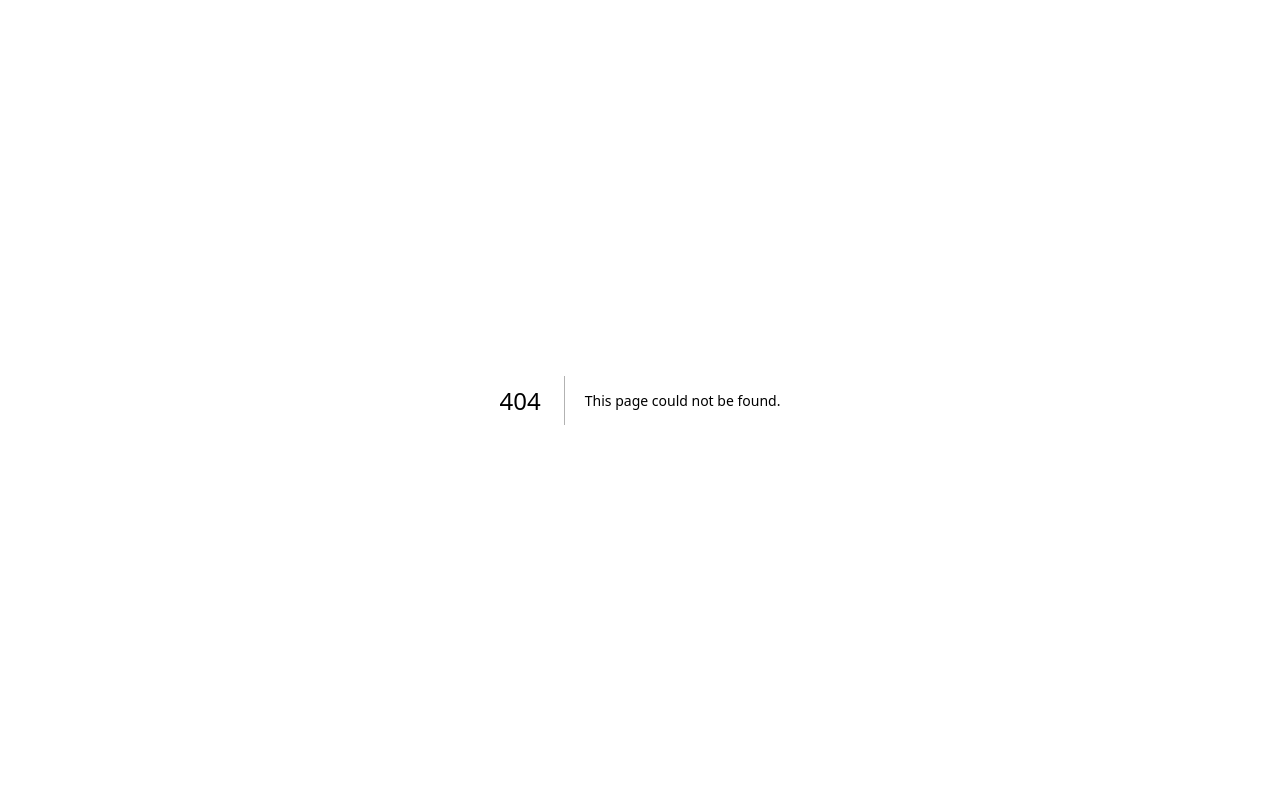
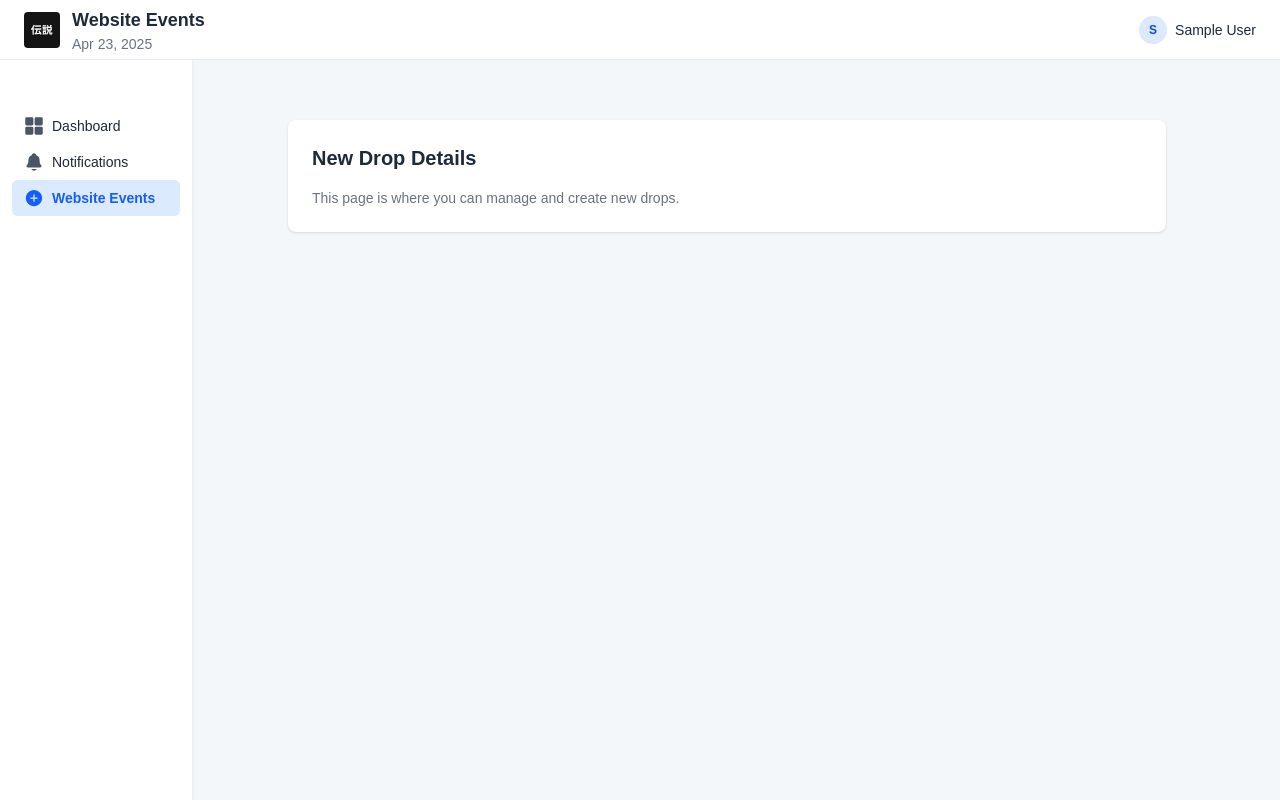
Before and after one commit to Legends-Media-Dev/Legends-Web-App, a Next.js app: page /websiteEvents in a window 1280 px wide. Before the commit this address had no page. Built offline with nearby package versions, Linux system fonts and the light colour scheme; no server answers; sample sign-in values are in the browser's storage.

Commit message:
Fixed side bar and nav bar... again

```diff
--- a/src/app/giveaways/page.jsx
+++ /dev/null
@@ -1,70 +0,0 @@
-"use client";
-
-import { useState } from "react";
-import { useRouter } from "next/navigation";
-import { auth } from "../../lib/firebase";
-import Link from "next/link";
-import Sidebar from "@/components/Sidebar";
-
-export default function GiveawaysPage() {
-  const [dropdownOpen, setDropdownOpen] = useState(false);
-
-  return (
-    <div className="flex min-h-screen bg-[#f4f7f9] text-gray-800">
-      {/* Sidebar */}
-      <Sidebar />
-
-      {/* Main Content */}
-      <main className="flex-1 p-8 ml-64">
-        {/* Header */}
-        <div className="flex justify-between items-center mb-8 relative">
-          <div className="ml-8">
-            <h1 className="text-2xl font-bold">Giveaways</h1>
-            <p className="text-sm text-gray-500">14th Apr 2025</p>
-          </div>
-
-          {/* Profile Dropdown */}
-          <div className="relative pr-20">
-            <button
-              onClick={() => setDropdownOpen(!dropdownOpen)}
-              className="flex items-center space-x-2 focus:outline-none"
-            >
-              <img src="/images/jessica.png" className="w-10 h-10 rounded-full object-cover" alt="User" />
-              <span className="text-xl font-bold">Jessica Guzman</span>
-              <svg
-                className={`w-4 h-4 transform transition-transform ${
-                  dropdownOpen ? "rotate-180" : ""
-                }`}
-                fill="none"
-                stroke="currentColor"
-                viewBox="0 0 24 24"
-              >
-                <path strokeLinecap="round" strokeLinejoin="round" strokeWidth={2} d="M19 9l-7 7-7-7" />
-              </svg>
-            </button>
-
-            {dropdownOpen && (
-              <div className="absolute left-0 mt-2 w-48 bg-white border rounded shadow z-50">
-                <button
-                  onClick={async () => {
-                    await auth.signOut();
-                    router.push("/");
-                  }}
-                  className="w-full text-left px-4 py-2 text-sm text-red-600 hover:bg-red-100"
-                >
-                  Log Out
-                </button>
-              </div>
-            )}
-          </div>
-        </div>
-
-        {/* Giveaways Section */}
-        <div className="bg-white rounded-lg shadow p-6 w-full max-w-[878px]">
-          <h2 className="text-xl font-bold mb-4">Current Giveaways</h2>
-          <p className="text-sm text-gray-500">No giveaways available right now.</p>
-        </div>
-      </main>
-    </div>
-  );
-}
--- a/src/app/newdrop/page.jsx
+++ b/src/app/websiteEvents/page.jsx
@@ -4,7 +4,7 @@ import { useState, useEffect } from "react";
 import Sidebar from "@/components/Sidebar";
 import TopNav from "@/components/TopNav";
 
-export default function NewDropPage() {
+export default function WebsiteEventsPage() {
   const [sidebarCollapsed, setSidebarCollapsed] = useState(false);
 
   useEffect(() => {
@@ -21,7 +21,7 @@ export default function NewDropPage() {
       {/* Main Content */}
       <div className={`flex-1 transition-all duration-300 ${sidebarCollapsed ? "ml-16" : "ml-64"}`}>
         {/* Top Navigation */}
-        <TopNav title="New Drop" />
+        <TopNav title="Website Events" />
 
         {/* Content */}
         <main className="p-8 mt-[88px]">
--- a/src/components/PageHeader.jsx
+++ b/src/components/PageHeader.jsx
@@ -11,7 +11,7 @@ export default function PageHeader({ title, className = "mb-8" }) {
 
   return (
     <div className={className}>
-      <h1 className="text-2xl font-bold">{title}</h1>
+      <h1 className="text-md font-bold">{title}</h1>
       <p className="text-sm text-gray-500">{formattedDate}</p>
     </div>
   );
--- a/src/components/Sidebar.jsx
+++ b/src/components/Sidebar.jsx
@@ -9,7 +9,6 @@ import {
   IoGrid,
   IoNotifications,
   IoAddCircle,
-  IoTrophy,
 } from "react-icons/io5";
 
 export default function Sidebar({ onCollapseChange }) {
@@ -35,13 +34,12 @@ export default function Sidebar({ onCollapseChange }) {
 
   return (
     <aside
-        className={`fixed left-0 z-30 mt-[60px] h-[calc(100vh-60px)] bg-white shadow transition-all duration-300 ${
-            collapsed ? "w-16" : "w-64"
-        }`}
-        onMouseEnter={() => setHovered(true)}
-        onMouseLeave={() => setHovered(false)}
+      className={`fixed left-0 z-30 mt-[60px] h-[calc(100vh-60px)] bg-white shadow transition-all duration-300 ${
+        collapsed ? "w-16" : "w-48"
+      }`}
+      onMouseEnter={() => setHovered(true)}
+      onMouseLeave={() => setHovered(false)}
     >
-
       {/* Toggle Button */}
       {(hovered || collapsed) && (
         <button
@@ -54,12 +52,6 @@ export default function Sidebar({ onCollapseChange }) {
 
       {/* Sidebar Content */}
       <div className="flex flex-col items-center pt-6">
-        {/* Logo (optional) */}
-        {/* {!collapsed && (
-          <img src="/logo.png" alt="Logo" className="w-32 h-auto mb-4" />
-        )} */}
-
-        {/* Navigation */}
         <nav className={`w-full space-y-2 ${collapsed ? "mt-8" : "mt-6 px-3"}`}>
           <SidebarLink
             href="/dashboard"
@@ -74,15 +66,9 @@ export default function Sidebar({ onCollapseChange }) {
             collapsed={collapsed}
           />
           <SidebarLink
-            href="/newdrop"
+            href="/websiteEvents"
             icon={<IoAddCircle size={20} />}
-            label="New Drop"
-            collapsed={collapsed}
-          />
-          <SidebarLink
-            href="/giveaways"
-            icon={<IoTrophy size={20} />}
-            label="Giveaways"
+            label="Website Events"
             collapsed={collapsed}
           />
         </nav>
@@ -99,7 +85,7 @@ function SidebarLink({ href, icon, label, collapsed }) {
     <Link href={href}>
       <div
         className={`flex items-center rounded-md cursor-pointer transition space-x-2 ${
-          collapsed ? "justify-center p-3 w-11 h-11 mx-auto" : "px-4 py-3 w-full"
+          collapsed ? "justify-center p-3 w-11 h-11 mx-auto" : "px-3 py-2 w-full"
         } ${
           isActive
             ? "bg-blue-100 text-blue-600 font-semibold"
--- a/src/components/TopNav.jsx
+++ b/src/components/TopNav.jsx
@@ -23,17 +23,17 @@ export default function TopNav({ title }) {
   }, []);
 
   return (
-    <header className="fixed top-0 left-0 right-0 h-[80px] bg-white border-b border-gray-200 z-40 flex items-center justify-between px-6">
+    <header className="fixed top-0 left-0 right-0 h-[60px] bg-white border-b border-gray-200 z-40 flex items-center justify-between px-6">
       {/* Left: Icon + Page Title */}
-      <div className="flex items-center space-x-5 ">
+      <div className="flex items-center space-x-3">
         <Image
-          src="/icon.png"
+          src="/webAppLogo.png"
           alt="Legends Logo"
-          width={50}
-          height={50}
-          className="rounded-md object-contain"
+          width={36}
+          height={36}
+          className="rounded object-contain"
         />
-        <PageHeader title={title} className="mb-0" />
+        <PageHeader title={title} className="mb-0 text-lg" /> {/* Adjust font size if needed */}
       </div>
 
       {/* Right: User Dropdown */}
@@ -43,7 +43,7 @@ export default function TopNav({ title }) {
             onClick={() => setDropdownOpen(!dropdownOpen)}
             className="flex items-center space-x-2 focus:outline-none"
           >
-            <div className="w-8 h-8 rounded-full bg-blue-100 text-blue-700 flex items-center justify-center font-bold text-xs">
+            <div className="w-7 h-7 rounded-full bg-blue-100 text-blue-700 flex items-center justify-center font-bold text-xs">
               {user.displayName ? user.displayName.charAt(0).toUpperCase() : "U"}
             </div>
             <span className="text-sm font-medium text-gray-800">
@@ -52,13 +52,13 @@ export default function TopNav({ title }) {
           </button>
 
           {dropdownOpen && (
-            <div className="absolute right-0 mt-1 w-40 bg-white rounded-lg shadow-md z-50">
+            <div className="absolute right-0 mt-1 w-36 bg-white rounded-md shadow-md z-50">
               <button
                 onClick={async () => {
                   await auth.signOut();
                   router.push("/");
                 }}
-                className="w-full text-left px-4 py-2 text-sm text-gray-800 hover:bg-gray-100 font-medium transition"
+                className="w-full text-left px-3 py-2 text-sm text-gray-800 hover:bg-gray-100 transition"
               >
                 Log Out
               </button>
```
Also changed, not shown: public/icon.png (deleted), public/webAppLogo.png (added).
